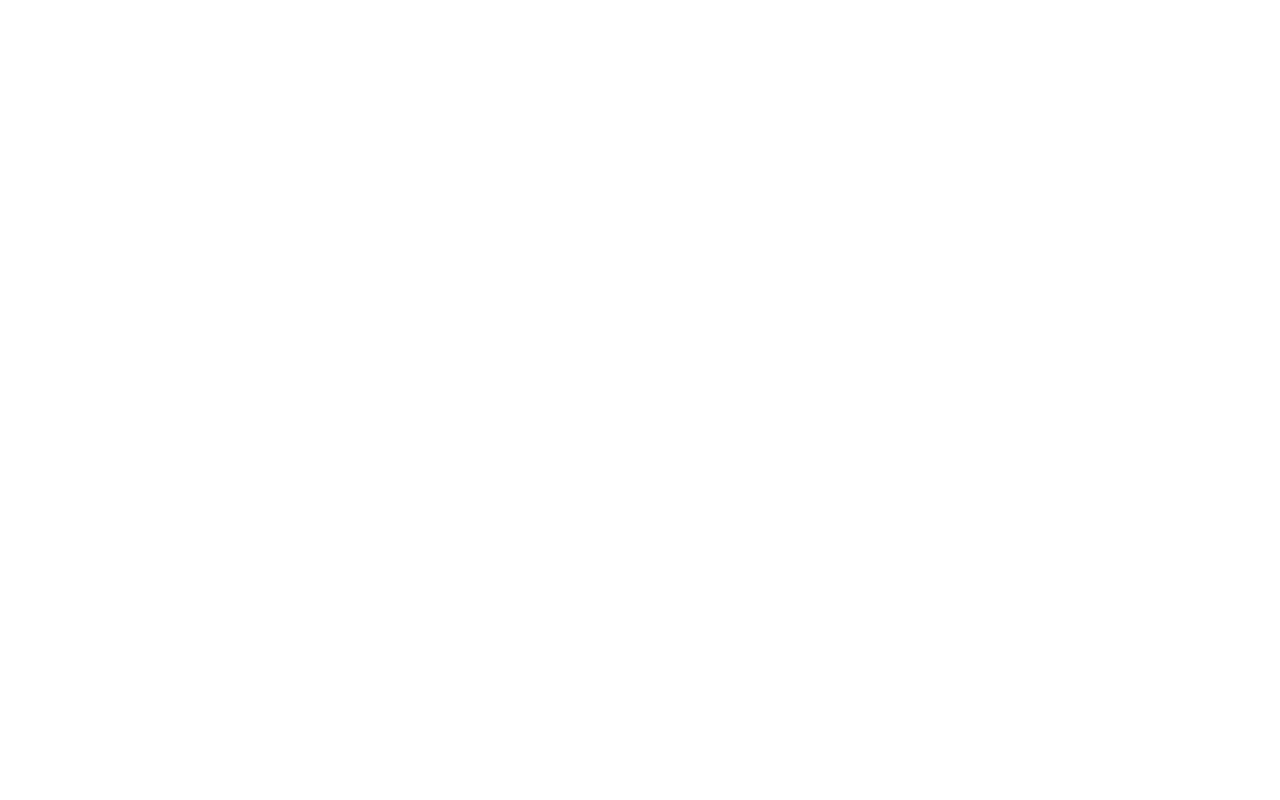
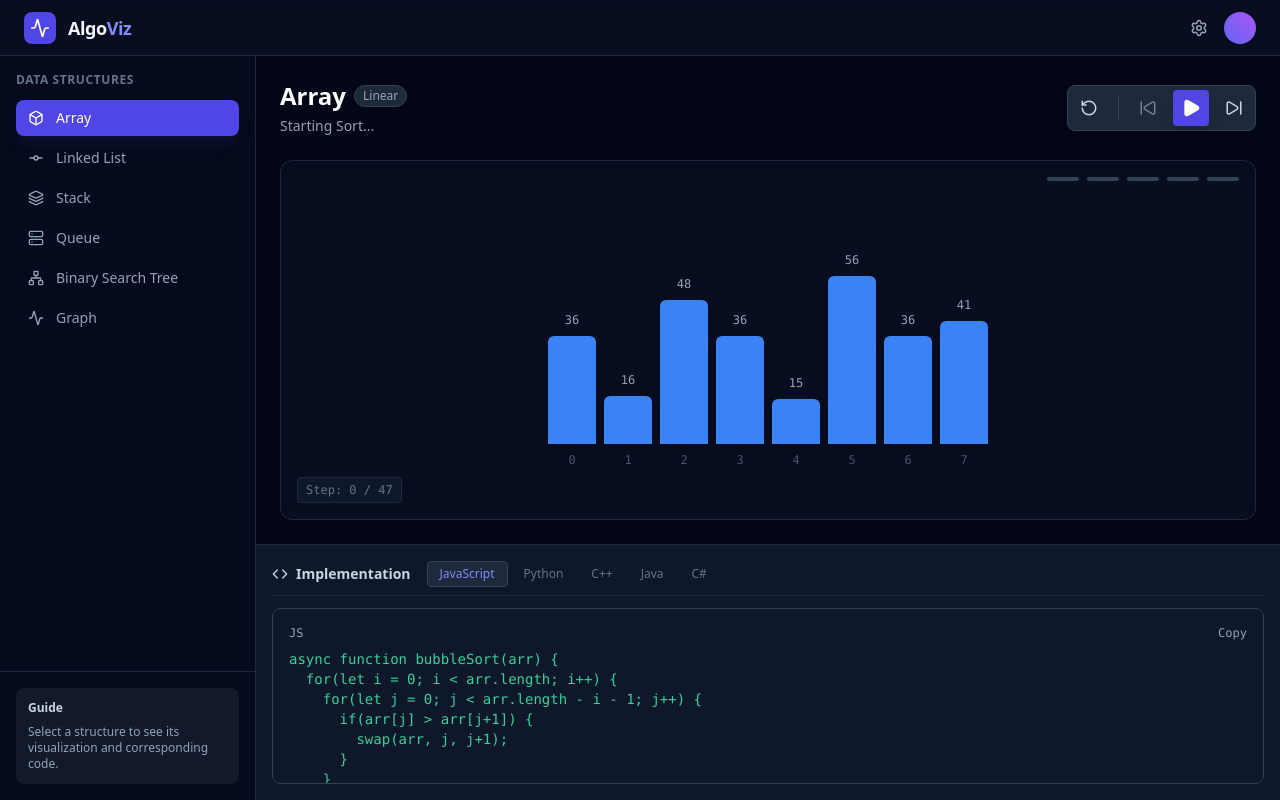
Before and after one commit to nathan007519/data-visualizer, a plain HTML site: page index.html in a window 1280 px wide. Drawn offline with nearby package versions, Linux system fonts and the light colour scheme; the site is published under a folder, as on GitHub Pages, so addresses that start at the root find nothing.

Commit message:
Update index.html

```diff
--- a/index.html
+++ b/index.html
@@ -1 +1 @@
-<!doctype html><html lang="en"><head><meta charset="utf-8"/><link rel="icon" href="/favicon.ico"/><meta name="viewport" content="width=device-width,initial-scale=1"/><meta name="theme-color" content="#000000"/><meta name="description" content="Web site created using create-react-app"/><link rel="apple-touch-icon" href="/logo192.png"/><link rel="manifest" href="/manifest.json"/><script src="https://cdn.tailwindcss.com"></script><title>React App</title><script defer="defer" src="/static/js/main.a94ce500.js"></script><link href="/static/css/main.e6c13ad2.css" rel="stylesheet"></head><body><noscript>You need to enable JavaScript to run this app.</noscript><div id="root"></div></body></html>
+<!doctype html><html lang="en"><head><meta charset="utf-8"/><link rel="icon" href="./favicon.ico"/><meta name="viewport" content="width=device-width,initial-scale=1"/><meta name="theme-color" content="#000000"/><meta name="description" content="Web site created using create-react-app"/><link rel="apple-touch-icon" href="./logo192.png"/><link rel="manifest" href="./manifest.json"/><script src="https://cdn.tailwindcss.com"></script><title>React App</title><script defer="defer" src="./static/js/main.a94ce500.js"></script><link href="./static/css/main.e6c13ad2.css" rel="stylesheet"></head><body><noscript>You need to enable JavaScript to run this app.</noscript><div id="root"></div></body></html>
```
